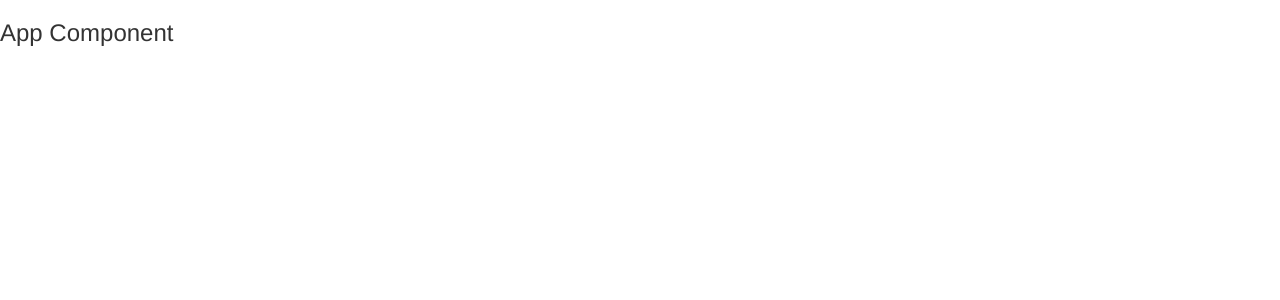
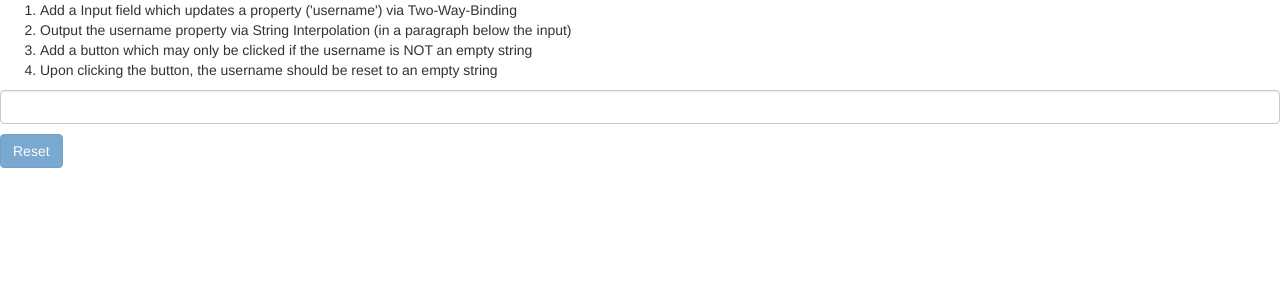
Before and after one commit to bartoszgajda55/AngularTCG, an Angular app: page / in a window 1280 px wide. Shown: the top 300 px of the page. Built offline with nearby package versions, Linux system fonts and the light colour scheme.

Commit message:
Assignment done.

```diff
--- a/src/app/app.component.html
+++ b/src/app/app.component.html
@@ -1 +1,9 @@
-<h3>App Component</h3>
+<ol>
+  <li>Add a Input field which updates a property ('username') via Two-Way-Binding</li>
+  <li>Output the username property via String Interpolation (in a paragraph below the input)</li>
+  <li>Add a button which may only be clicked if the username is NOT an empty string</li>
+  <li>Upon clicking the button, the username should be reset to an empty string</li>
+</ol>
+<input type="text" class="form-control" [(ngModel)]="username">
+<p>{{ username }}</p>
+<button class="btn btn-primary" (click)="onReset()" [disabled]="isButtonDisabled()">Reset</button>
--- a/src/app/app.component.ts
+++ b/src/app/app.component.ts
@@ -6,5 +6,13 @@
   styleUrls: ['./app.component.css']
 })
 export class AppComponent {
+  username = '';
 
+  onReset() {
+    this.username = '';
+  }
+
+  isButtonDisabled() {
+    return this.username === '';
+  }
 }
```
